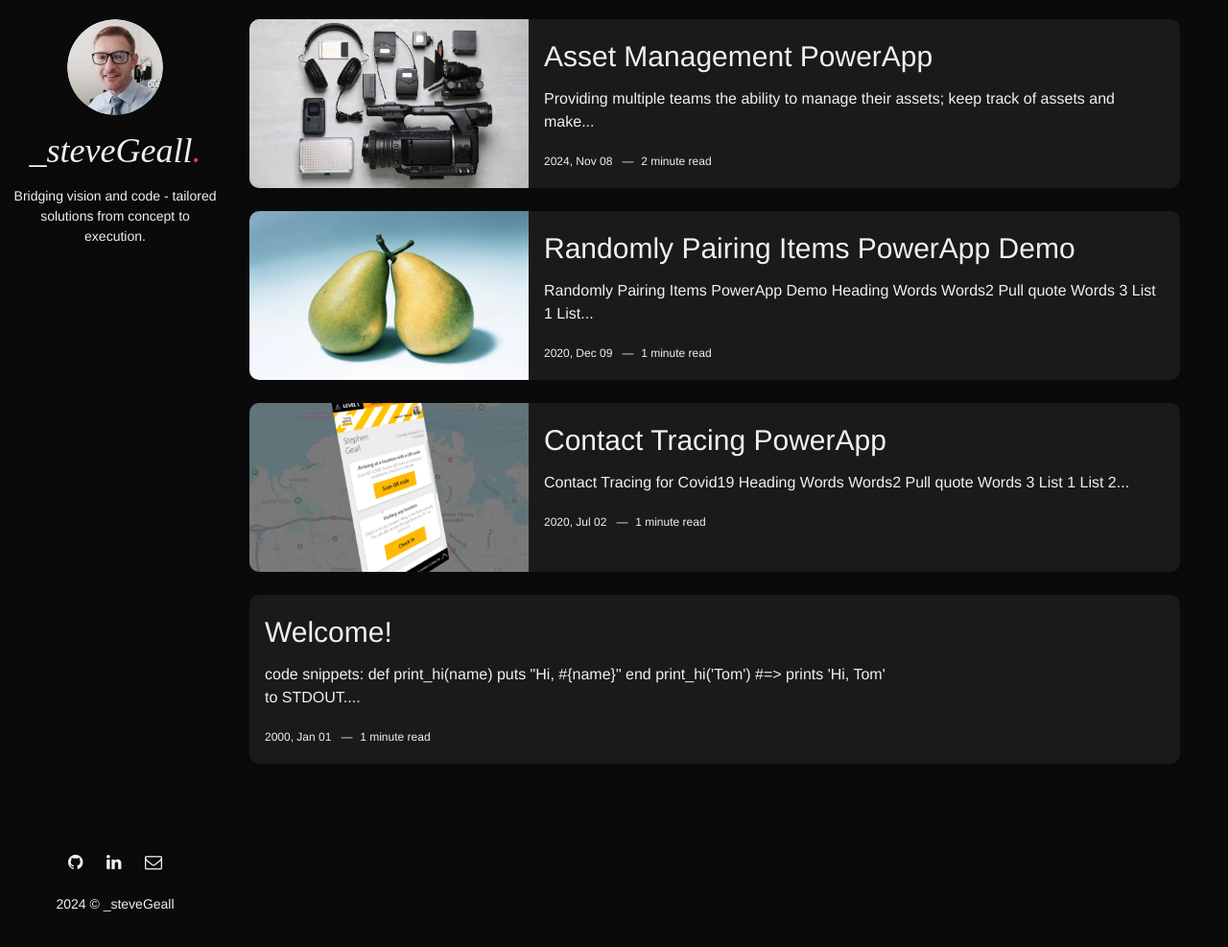
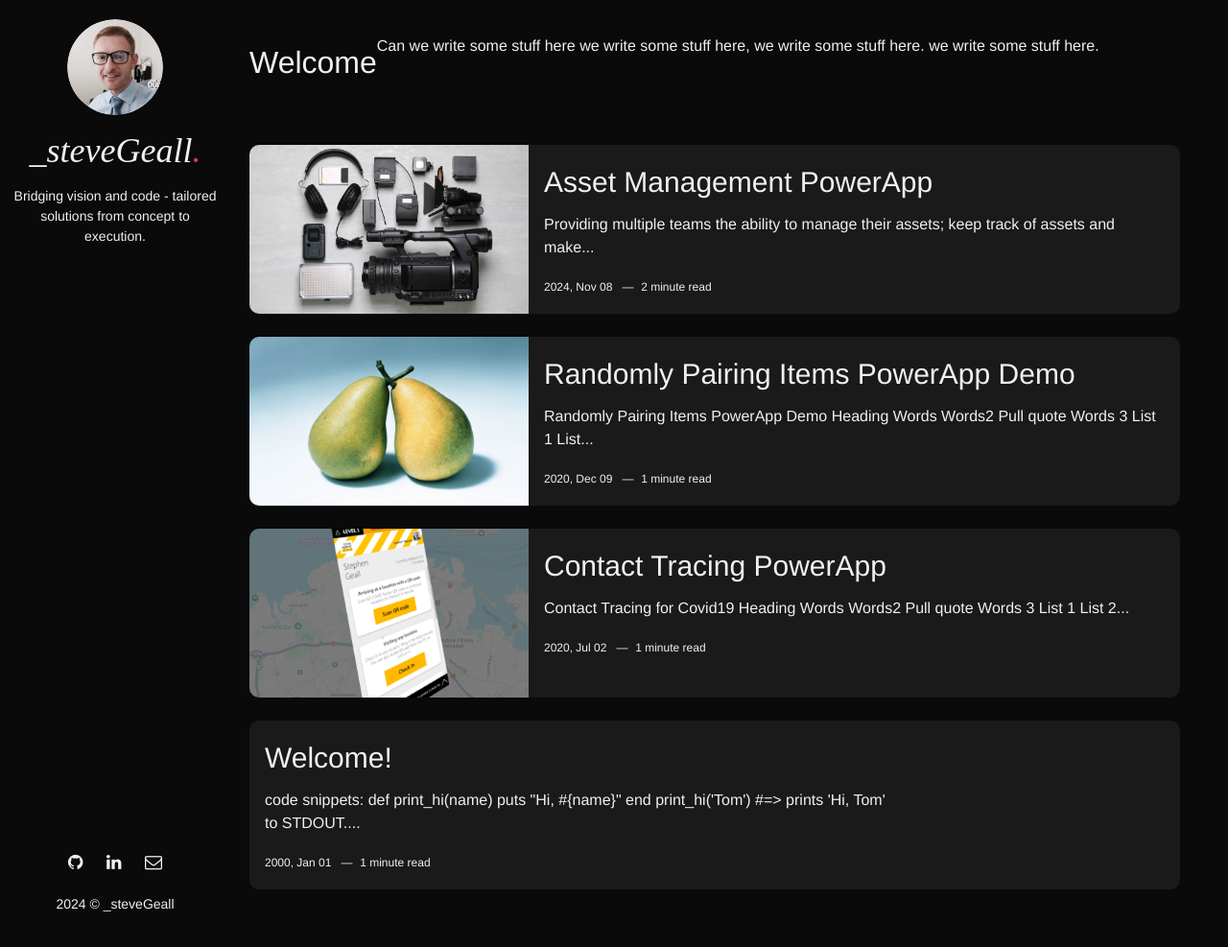
Before and after one commit to borough11/borough11.github.io, a Jekyll site: the page built from index.html, in a window 1280 px wide and 987 px high. Shown: the whole window at 96% size. Built offline with Jekyll 4.4.1, drawn with Linux system fonts in a browser that asks for light colours; nearby versions of some CDN libraries; the list of posts is cut into pages by our own code.

Commit message:
modified:   _layouts/main.html

```diff
--- a/_layouts/main.html
+++ b/_layouts/main.html
@@ -40,5 +40,9 @@ layout: default
   </footer> <!-- End Footer -->
 </aside> <!-- End Sidebar -->
 <div class="content-box clearfix">
+  <h1>Welcome</h1>
+  <p>Can we write some stuff here we write some stuff here, we write some stuff here. we write some stuff here.</p>
+</div>
+<div class="content-box clearfix">
   {{ content }}
 </div>
```
